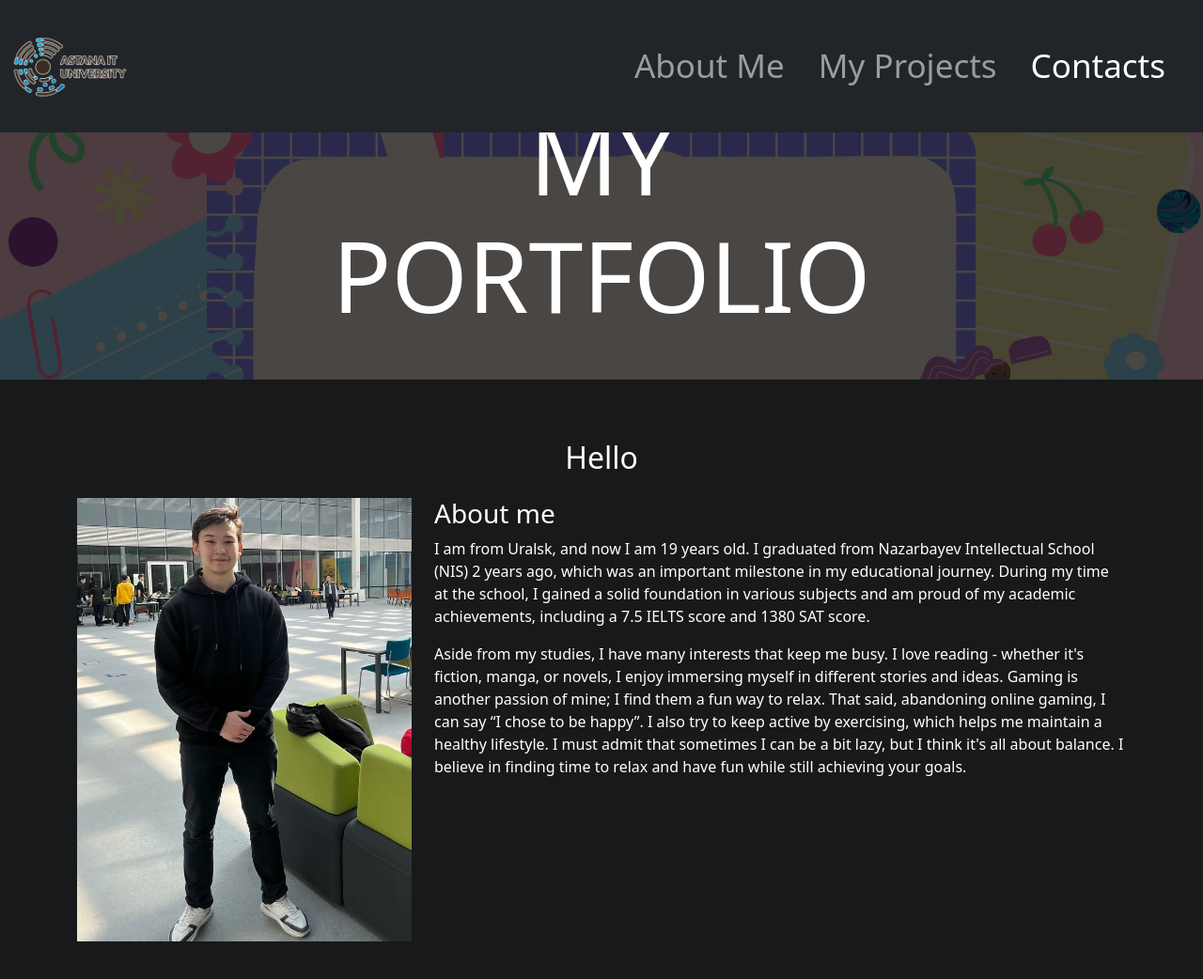
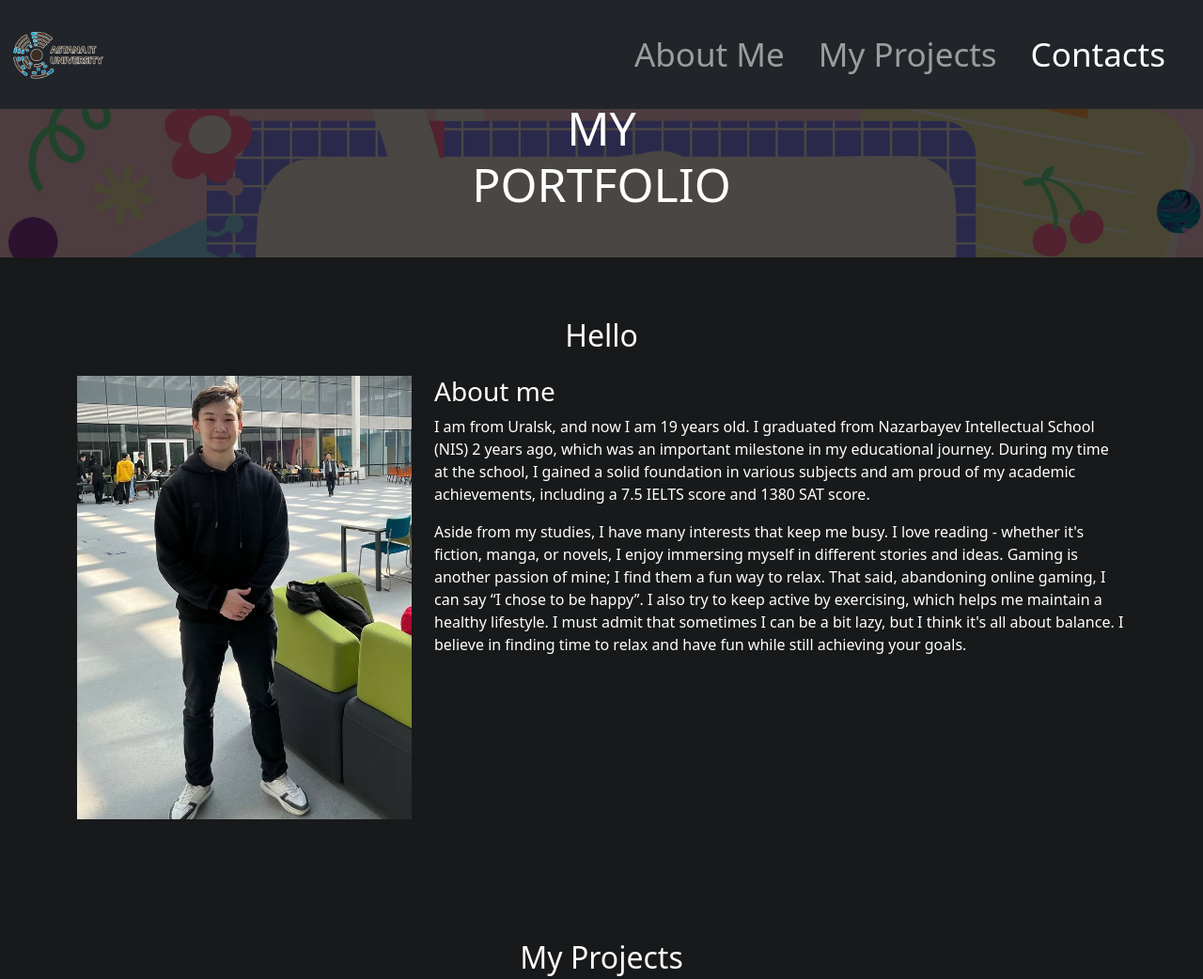
Before and after one commit to Skrewild/Portfolio, a plain HTML site: page index.html in a window 1280 px wide. Shown: the top 1042 px of the page at 94% size. Drawn offline with nearby package versions, Linux system fonts and the light colour scheme.

Commit message:
Update styles.css

```diff
--- a/styles.css
+++ b/styles.css
@@ -17,7 +17,7 @@ header {
 
 .logo img {
     max-width: 150px;
-    height: 125px;
+    height: 100px;
 }
 
 nav li {
@@ -32,7 +32,7 @@ nav a {
 }
 
 .container h1 {
-    font-size: 104px;
+    font-size: 50px;
     text-align: center;
     color: white;
 }
```
